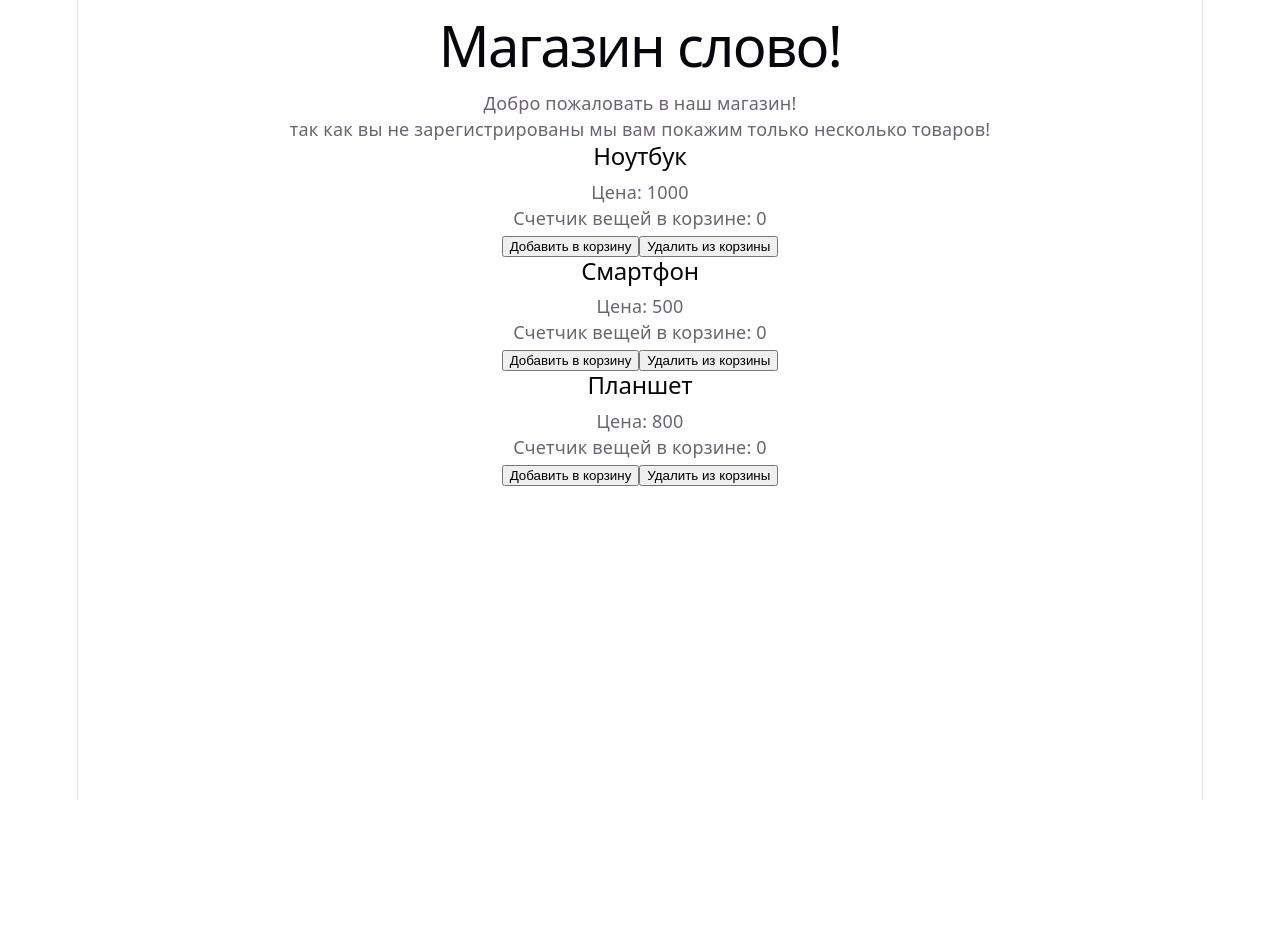
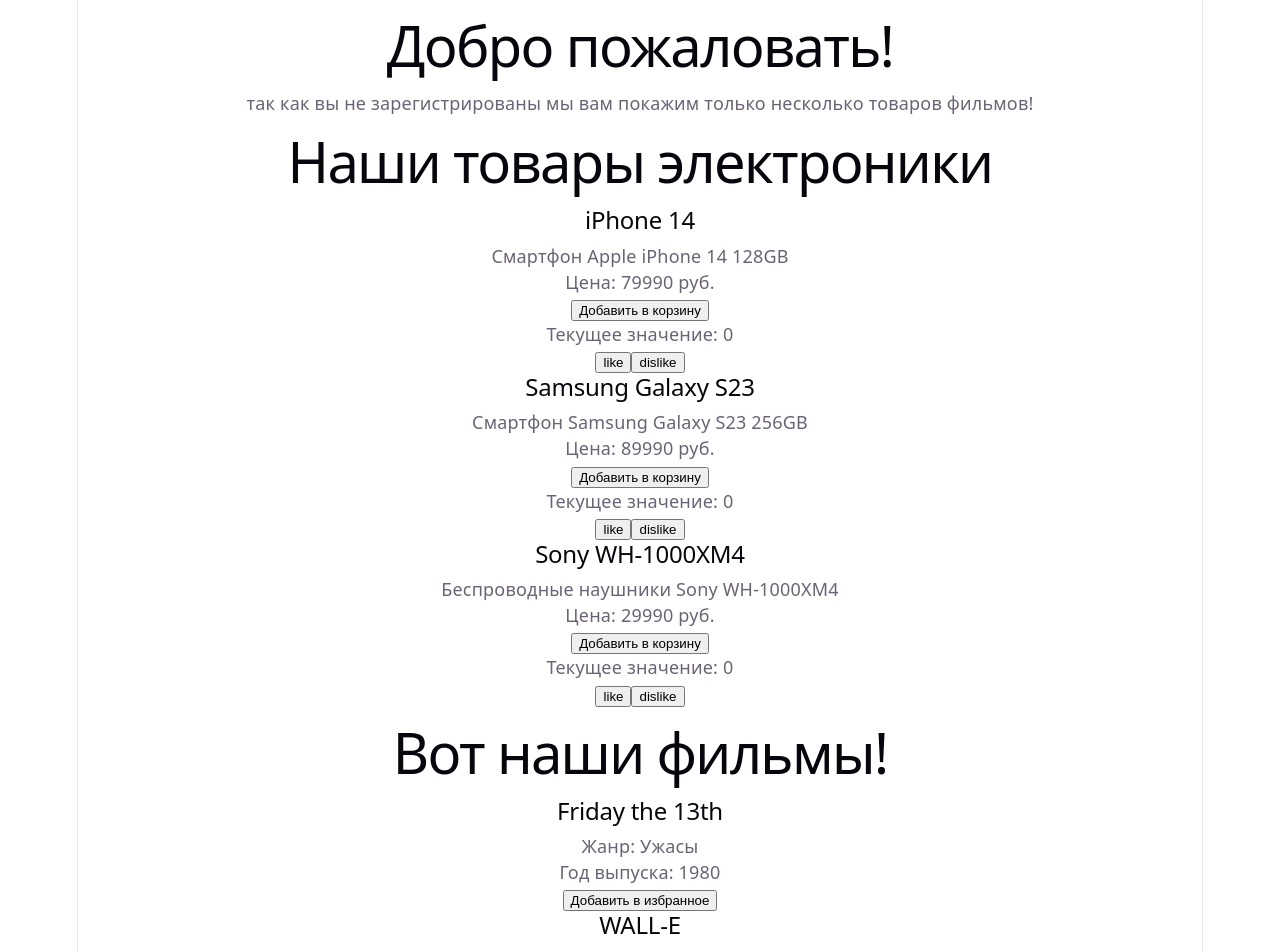
Before and after one commit to pifor228/deze_for_maga, a React (Vite) app: page / in a window 1280 px wide. Shown: the top 952 px of the page. Before the commit the page ends 800 px from the top, so only its background shows below. Built offline with nearby package versions, Linux system fonts and the light colour scheme.

Commit message:
Изменил домашнее задание

```diff
--- a/src/App.tsx
+++ b/src/App.tsx
@@ -1,4 +1,6 @@
+import Ceader from "./Component/Ceader/ceader"
 import Header from "./Component/Header/header"
+import MovieCard from "./Component/MovieCard/moviecard"
 import ProductCard from "./Component/ProductCard/productcard"
 
 function App() {
@@ -8,13 +10,19 @@ function App() {
     <>
       <Header />
 
-      <p></p>
+      <ProductCard title="iPhone 14" description="Смартфон Apple iPhone 14 128GB" price={79990} />
 
-      <ProductCard title="Ноутбук" price={1000} />
+      <ProductCard title="Samsung Galaxy S23" description="Смартфон Samsung Galaxy S23 256GB" price={89990} />
 
-      <ProductCard title="Смартфон" price={500} />
+      <ProductCard title="Sony WH-1000XM4" description="Беспроводные наушники Sony WH-1000XM4" price={29990} />
 
-      <ProductCard title="Планшет" price={800} />
+      <Ceader />
+
+      <MovieCard title="Friday the 13th" genre="Ужасы" year={1980} />
+
+      <MovieCard title="WALL-E" genre="Анимация" year={2008} />
+
+      <MovieCard title="The Matrix" genre="Научная фантастика" year={1999} />
     </>
 
   )
--- /dev/null
+++ b/src/Component/Ceader/ceader.tsx
@@ -0,0 +1,16 @@
+type CeaderProps = {
+};
+
+function Ceader({ }: CeaderProps) {
+
+  return (
+
+    <section className="product-card">
+        <div>
+            <h1>Вот наши фильмы!</h1>
+        </div>
+    </section>
+  );
+}
+
+export default Ceader;
--- a/src/Component/Header/header.tsx
+++ b/src/Component/Header/header.tsx
@@ -9,9 +9,9 @@ function Header({ }: HeaderProps) {
 
     <section className="product-card">
         <div>
-            <h1>Магазин  слово!</h1>
-            <p>Добро пожаловать в наш магазин!</p>
-            <p>так как вы не зарегистрированы мы вам покажим только несколько товаров!</p>
+            <h1>Добро пожаловать!</h1>
+            <p>так как вы не зарегистрированы мы вам покажим только несколько товаров фильмов!</p>
+            <h1>Наши товары электроники</h1>
         </div>
     </section>
   );
--- /dev/null
+++ b/src/Component/MovieCard/moviecard.tsx
@@ -0,0 +1,27 @@
+import { useState } from "react";
+
+type MovieCardProps = {
+  title: string;
+  genre: string;
+  year: number;
+};
+
+function MovieCard({ title, genre, year }: MovieCardProps) {
+    const [favorite, setFavorite] = useState(false);
+  return (
+
+    <section className="movie-card">
+        <div>
+            <h2>{title}</h2>
+            <p>Жанр: {genre}</p>
+            <p>Год выпуска: {year}</p>
+
+    <button onClick={() => setFavorite(!favorite)}>
+      {favorite ? "В избранном" : "Добавить в избранное"}
+    </button>
+        </div>
+    </section>
+  );
+}
+
+export default MovieCard;
--- a/src/Component/ProductCard/productcard.tsx
+++ b/src/Component/ProductCard/productcard.tsx
@@ -2,22 +2,28 @@ import { useState } from "react";
 
 type ProductCardProps = {
   title: string;
+  description: string;
   price: number;
 };
 
-function ProductCard({ title, price }: ProductCardProps) {
+function ProductCard({ title, description, price }: ProductCardProps) {
+    const [favorite, setFavorite] = useState(false);
     const [count, setCount] = useState(0);
   return (
 
     <section className="product-card">
         <div>
             <h2>{title}</h2>
-            <p>Цена: {price}</p>
+            <p>{description}</p>
+            <p>Цена: {price} руб.</p>
 
-            <p>Счетчик вещей в корзине: {count}</p>
+    <button onClick={() => setFavorite(!favorite)}>
+      {favorite ? "Удалить из корзины" : "Добавить в корзину"}
+    </button>
+          <p>Текущее значение: {count}</p>
 
-            <button onClick={() => setCount(count + 1)}>Добавить в корзину</button>
-            <button onClick={() => setCount(count - 1)}>Удалить из корзины</button>
+      <button onClick={() => setCount(count + 1)}>like</button>
+      <button onClick={() => setCount(count - 1)}>dislike</button>
         </div>
     </section>
   );
```
